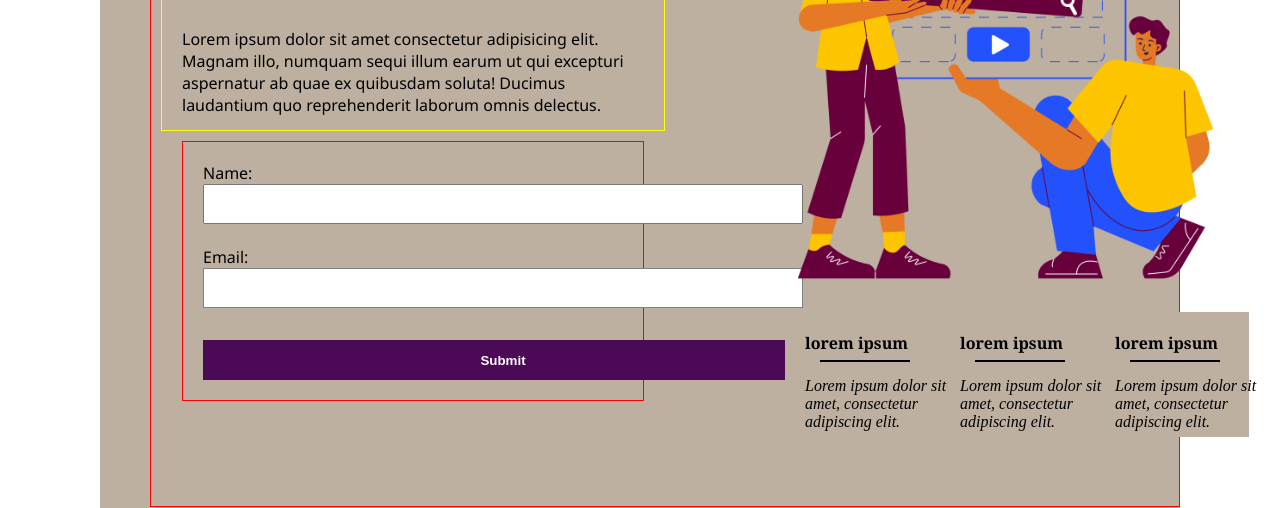
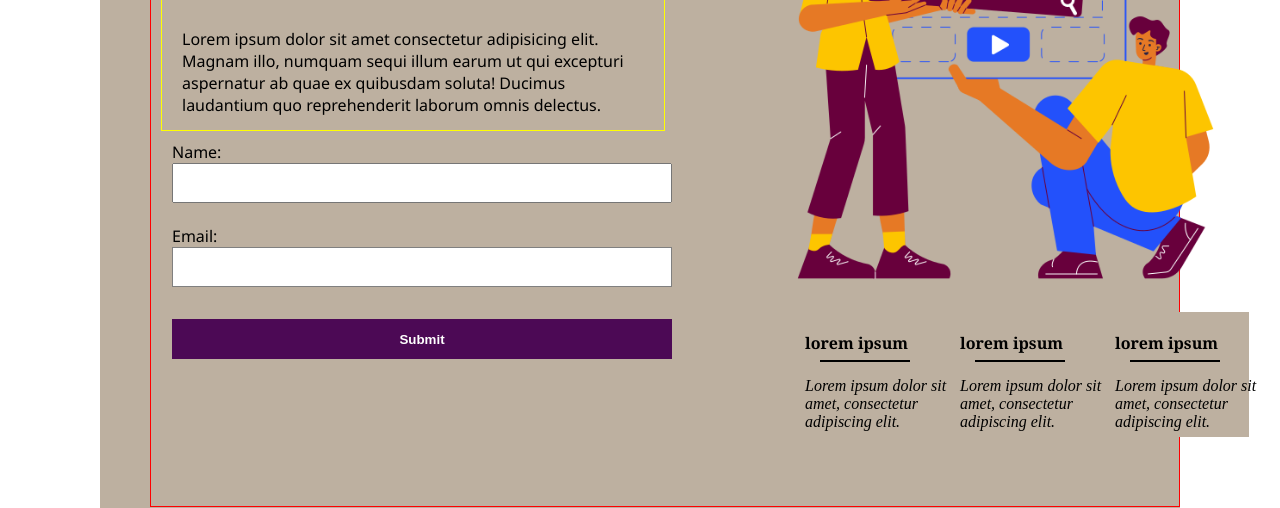
Before and after one commit to bigj11514-droid/landing-page-exams, a plain HTML site: page index.html in a window 1280 px wide. Shown: the part 312-820 px from the top of the page. Drawn offline with Linux system fonts and the light colour scheme.

Commit message:
landing page exams

```diff
--- a/exams.css
+++ b/exams.css
@@ -25,9 +25,8 @@ nav{
     border: 1px solid yellow;
 }
 form{
-    width: 100%;
-    padding: 20px;
-    border: 1px solid red;
+    width: 550px;
+    margin-left: -10px;
 }
 .second{
     width: 50%;
@@ -128,13 +127,13 @@ form{
 }
 /*styling the label*/
 input[name="user-name"], input[type="email"]{
-    width:  600px;
+    width:  500px;
     color: blanchedalmond;
     height: 40px;
 }
 /*styling the submit button*/
 button{
-    width: 600px;
+    width: 500px;
     padding: 10px;
     border: none;
     background-color: rgb(76, 9, 85);
```
